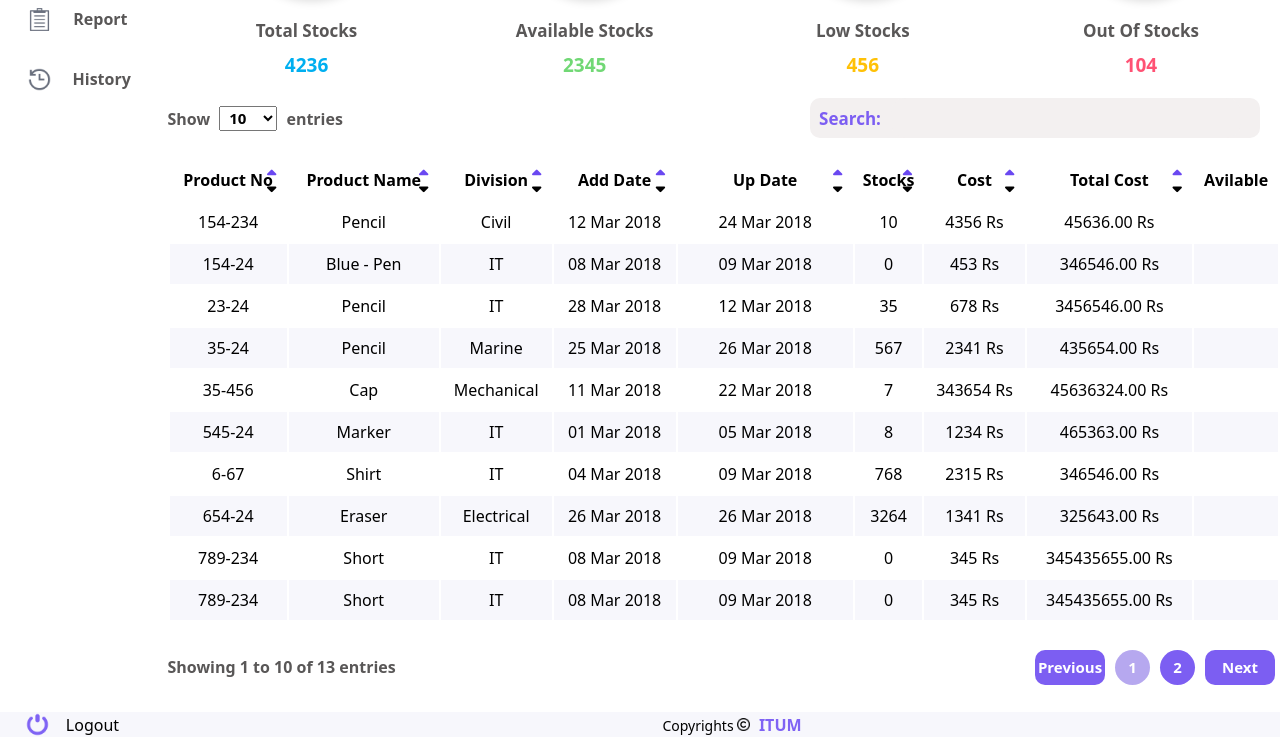
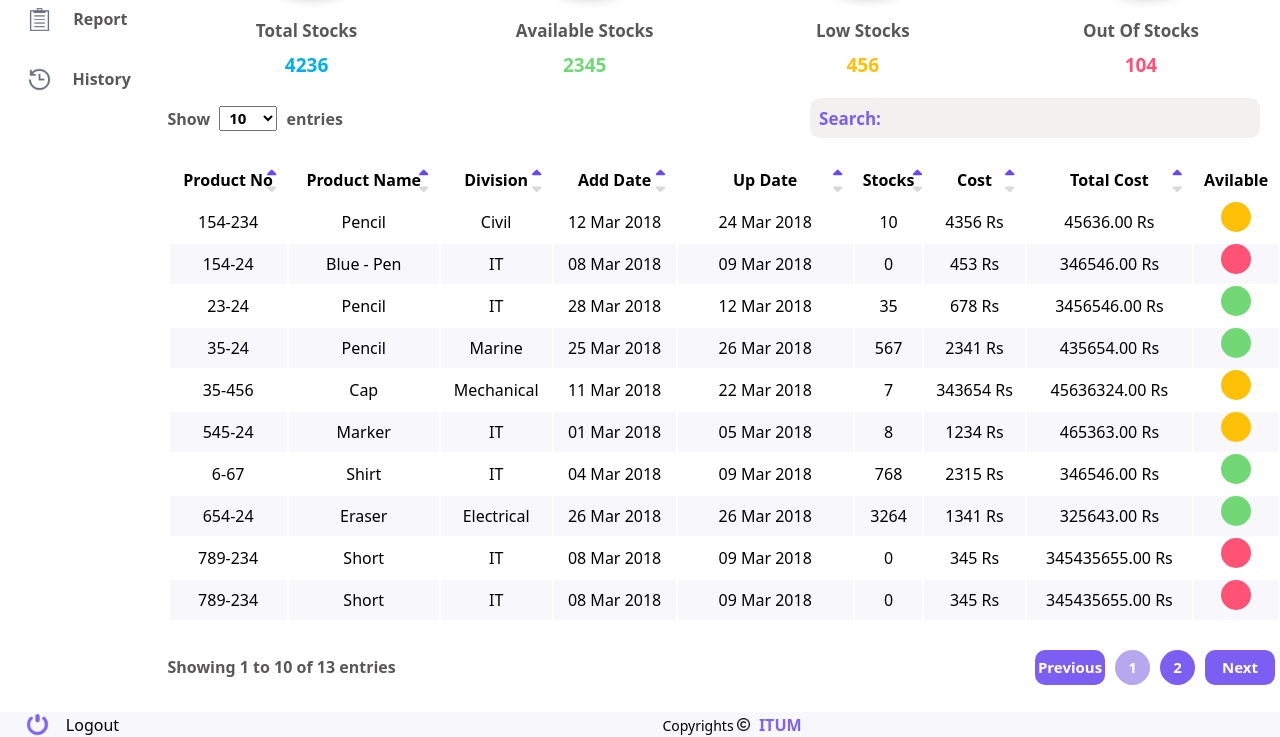
Before and after one commit to tharsikan1999/Stock-Ledger, a PHP site: page /Dashboard.html in a window 1280 px wide. Shown: the part 296-1033 px from the top of the page. Run offline with PHP 8.4, Linux system fonts and the light colour scheme; some libraries are stand-ins or nearby versions.

Commit message:
Update Style.css

```diff
--- a/Project/Style.css
+++ b/Project/Style.css
@@ -1019,10 +1019,36 @@ table th {
     color: #6a48f1;
 }
 
+.fa-caret-down {
+    color:#59575739;
+}
+
 .Down-Button-Display {
     color: #6a48f1;
 }
 
 .up-Button-Display {
-    color: #595757;
+    color:#59575739;
 }
+
+
+
+.table-avilable-circle {
+    height: 30px;
+    width: 30px;
+    background-color: #71D875;
+    border-radius: 50%;
+    background-color: #FFC107;
+    background-color: #FF5274;
+}
+
+#table-avilable-circle {
+    display: flex;
+    justify-content: center;
+    align-items: center;
+}
+
+#dropdown-buttons {
+    border: 1px sold red;
+    padding: 0 0 0 20px;
+}
```
